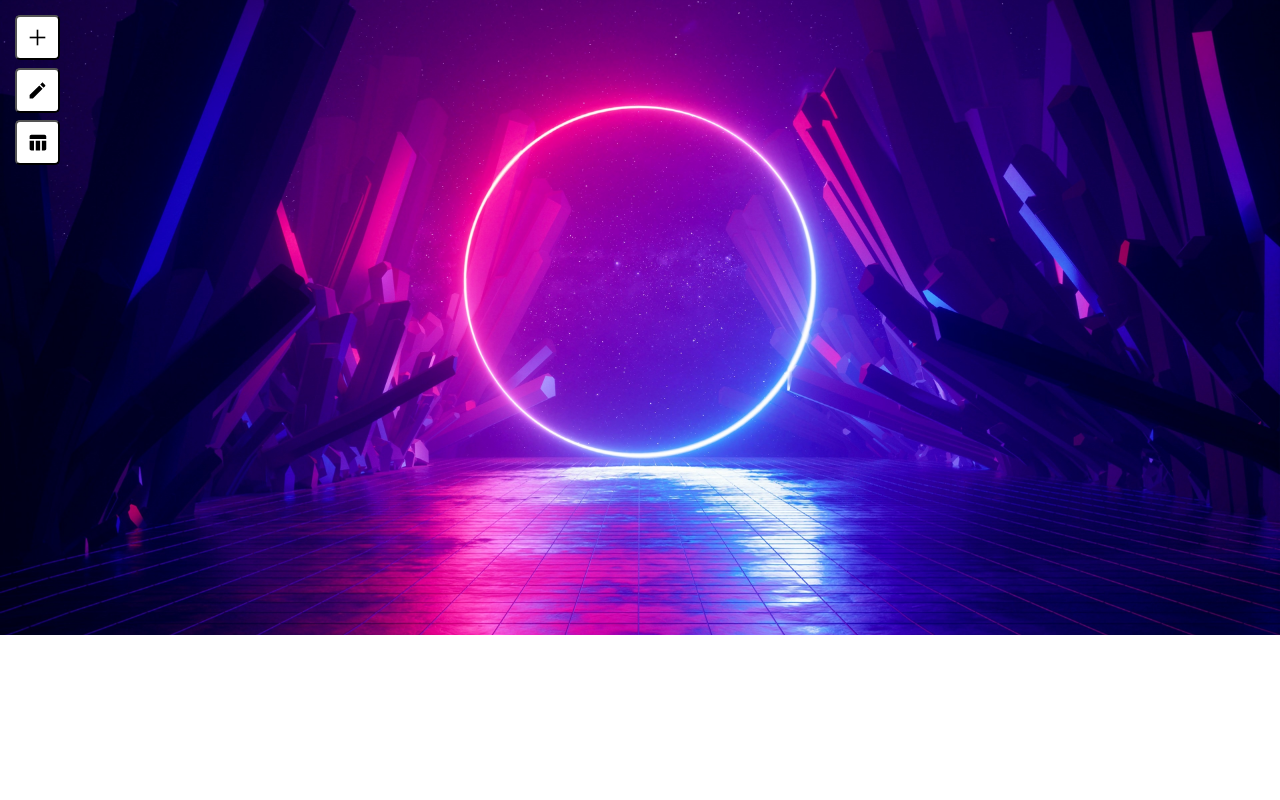
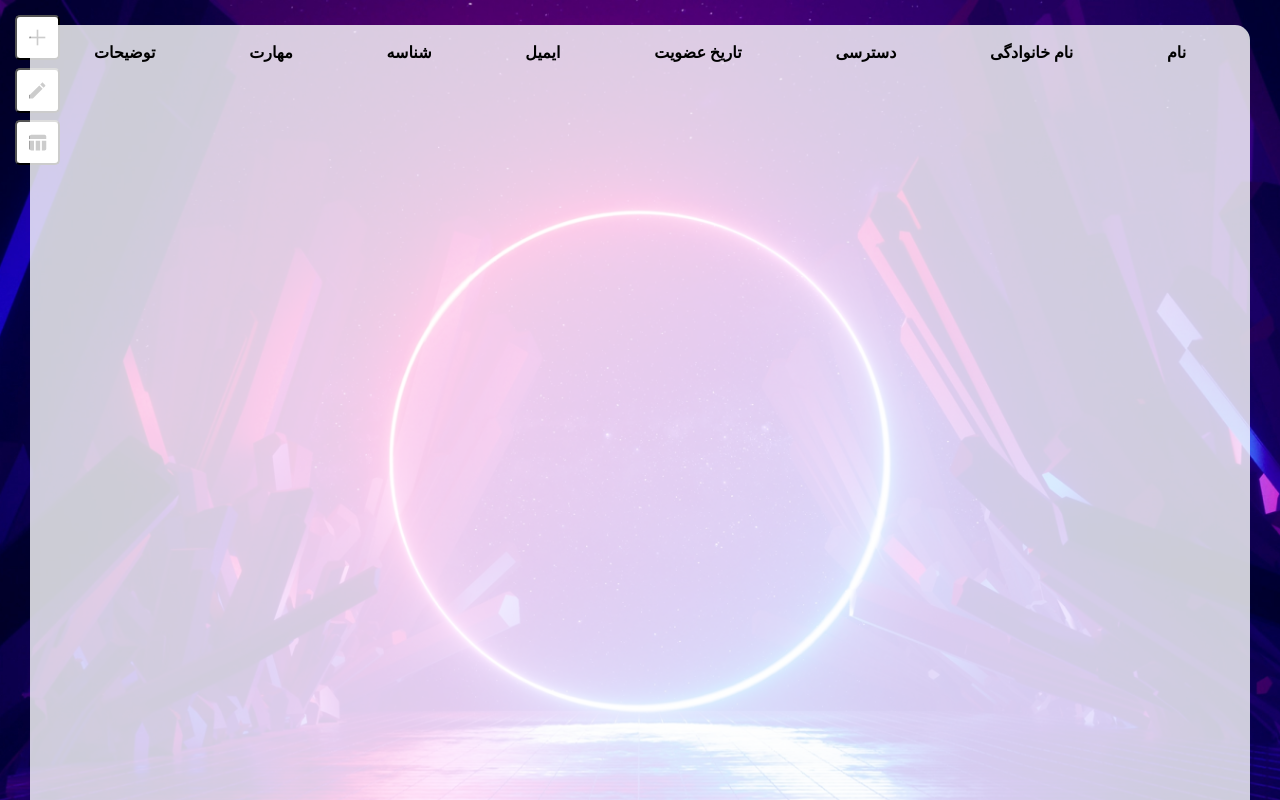
Before and after one commit to mahmudk313/Users-list-react, a React (Create React App) app: page / in a window 1280 px wide. Shown: the top 800 px of the page. Built offline with nearby package versions, Linux system fonts and the light colour scheme.

Commit message:
ListShow component modified, table created, state defined
List show changes:
- ListShow style added
- table created
- state defined
- state users defined

```diff
--- a/src/App.css
+++ b/src/App.css
@@ -8,7 +8,7 @@ main {
   background-position:center ;
   background-size: cover;
   width: 100%;
-  min-height: 635px;
-  max-height: 100%;
+  height: auto;
+  min-height: 1024px;
   position: absolute;
 }
--- /dev/null
+++ b/src/Components/ListShow.css
@@ -0,0 +1,20 @@
+.list-show{
+    width: 1220px;
+    height: 930px;
+    background-color: rgba(255, 255, 255, 0.8);
+    position: absolute;
+    top: 25px;
+    right: 30px;
+    border-radius: 15px;
+    direction: rtl;
+    padding: 5px;
+}
+table{
+    width: 100%;
+}
+.list-show tr{
+    width: 100%;
+    display: flex;
+    justify-content: space-around;
+    padding: 10px;
+}
--- a/src/Components/ListShow.js
+++ b/src/Components/ListShow.js
@@ -1,7 +1,44 @@
-import React from "react";
+import React, {useState} from "react";
+import './ListShow.css';
 
 function ListShow() {
 
+    const [state, setState] = useState({
+        users : [
+            // State.users Props
+            // {
+            //     name : 'mahmud',
+            //     lastName : 'bak',
+            //     permission : 'admin',
+            //     joinDate : '1400',
+            //     email : 'mkm',
+            //     id : 1,
+            //     skill : 1,
+            //     detail : 1
+            // }
+        ]
+    });
+
+
+    return(
+        <div className="list-show">
+            <table>
+                <tbody>
+                    <tr>
+                        <th>نام</th>
+                        <th>نام خانوادگی</th>
+                        <th>دسترسی</th>
+                        <th>تاریخ عضویت</th>
+                        <th>ایمیل</th>
+                        <th>شناسه</th>
+                        <th>مهارت</th>
+                        <th>توضیحات</th>
+                    </tr>
+
+                </tbody>
+            </table>
+        </div>
+    );
 }
 
 export default ListShow;
```
